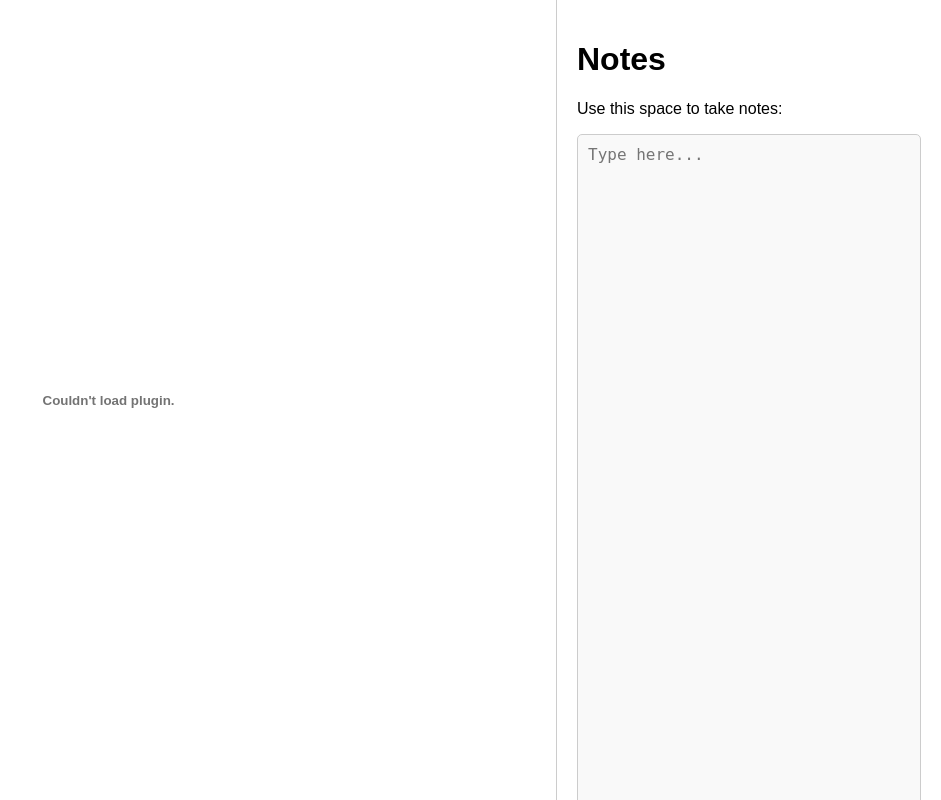
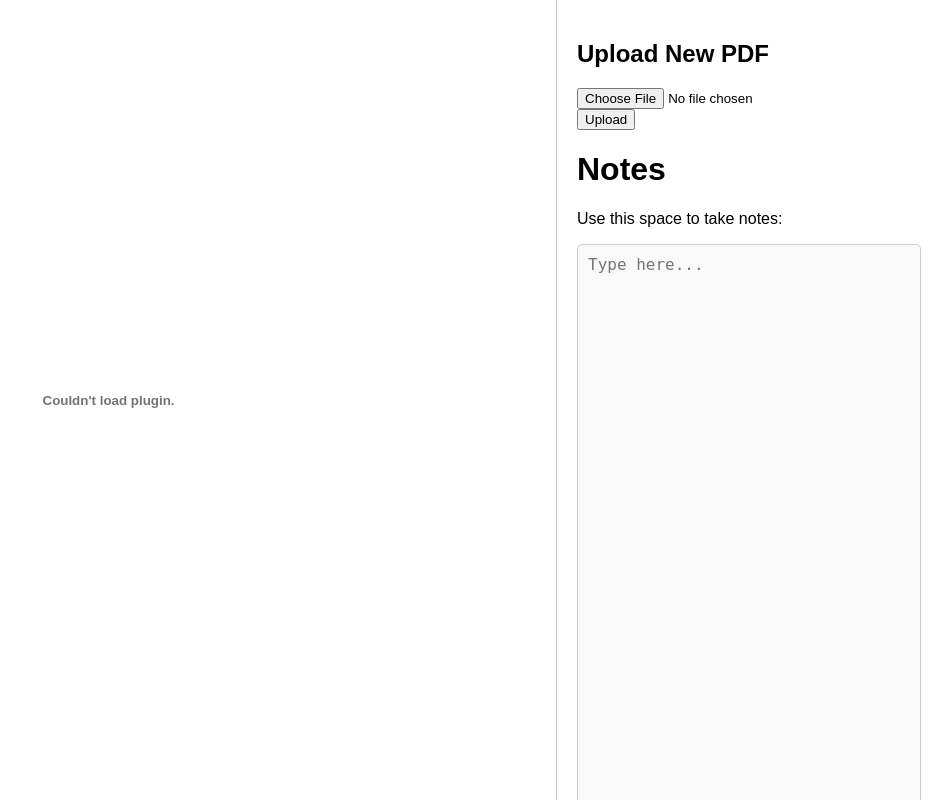
Before and after one commit to clioit/CS422-ARA, a Flask app: page / in a window 1280 px wide. Shown: the whole page, without its empty margins (339-1280 px from the left). Run offline with Flask 3, Linux system fonts and the light colour scheme; parts of the project's set-up code (start-up, migrations or seed data) failed here and were passed over.

Commit message:
Add new folders for css/js, tester function in index.html for uploading, tested upload_pdf function

```diff
--- a/backend/backend_api.py
+++ b/backend/backend_api.py
@@ -1,6 +1,6 @@
 from db_models import *
 from db_seeder import seed_db
-from flask import Flask, render_template, send_file, send_from_directory, request, abort
+from flask import Flask, render_template, send_file, send_from_directory, request, jsonify
 from mongoengine import connect
 from os import environ as env
 import io
@@ -38,12 +38,10 @@
     file_stream = io.BytesIO(file_data)
     return send_file(file_stream, mimetype='application/pdf')
 
-
 @app.route('/get_notes', methods=['GET'])
 def get_notes():
     pass
 
-""" Untested
 @app.route('/upload_pdf', methods=['POST'])
 def upload_pdf():
     file = request.files['pdf_file']
@@ -51,4 +49,4 @@
         new_pdf = PDF(name=file.filename)
         new_pdf.file.put(file)
         new_pdf.save()
-"""
+        return jsonify({'message': f'File "{file.filename}" successfully uploaded'}), 201
--- a/frontend/templates/index.html
+++ b/frontend/templates/index.html
@@ -37,6 +37,11 @@
       resize: none;  /* Disabling manual resize */
       background-color: #f9f9f9;
     }
+
+    #upload-form {
+      margin-top: 20px;
+    }
+
   </style>
 </head>
 <body>
@@ -44,9 +49,20 @@
     <embed src="{{ url_for('static', filename='Sample_Survey_Highlights.pdf') }}" type="application/pdf" width="100%" height="100%" />
   </div>
   <div class="content">
+
+    <div id="upload-form">
+      <h2>Upload New PDF</h2>
+      <form action="/upload_pdf" method="POST" enctype="multipart/form-data">
+        <input type="file" name="pdf_file" accept=".pdf" required><br>
+        <button type="submit">Upload</button>
+      </form>
+      <div id="upload-status"></div>
+    </div>
+
     <h1>Notes</h1>
     <p>Use this space to take notes:</p>
     <textarea id="notes" placeholder="Type here..."></textarea>
+
   </div>
 
   <script>
@@ -63,6 +79,17 @@
       const notesContent = document.getElementById("notes").value;
       localStorage.setItem("userNotes", notesContent);
     });
+
+    // Upload PDF to mongoDB tester
+    document.querySelector('form').addEventListener('submit', function(e) {
+      e.preventDefault();
+
+      const pdfData = new FormData(this);
+      fetch('/upload_pdf', {method: 'POST', body: pdfData})
+        .then(response => response.json())
+        .then(data => document.getElementById('upload-status').textContent = data.message);
+    });
+
   </script>
 </body>
 </html>
```
Also changed, not shown: frontend/static/css/style.css (added), 2 other files.
